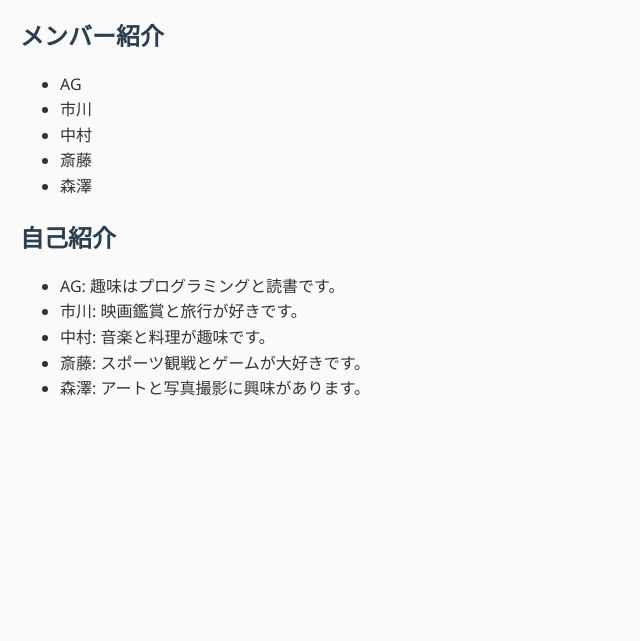
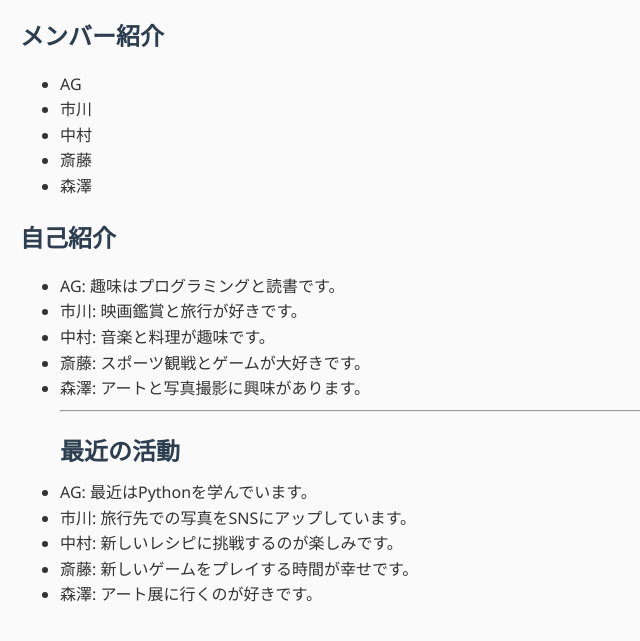
Before and after one commit to Gai1216/test0611, a plain HTML site: page test0611.html in a window 1280 px wide. Shown: the part 137-778 px from the top of the page, without its empty margins (0-640 px from the left). Drawn offline with Linux system fonts and the light colour scheme.

Commit message:
最近の活動を追記

```diff
--- a/test0611.html
+++ b/test0611.html
@@ -23,6 +23,13 @@
       <li>中村: 音楽と料理が趣味です。</li>
       <li>斎藤: スポーツ観戦とゲームが大好きです。</li>
       <li>森澤: アートと写真撮影に興味があります。</li>
+      <hr>
+    <h2>最近の活動</h2>
+      <li>AG: 最近はPythonを学んでいます。</li>
+      <li>市川: 旅行先での写真をSNSにアップしています。</li>
+      <li>中村: 新しいレシピに挑戦するのが楽しみです。</li>
+      <li>斎藤: 新しいゲームをプレイする時間が幸せです。</li>
+      <li>森澤: アート展に行くのが好きです。</li>
     </ul>
   </body>
 </html>
```
